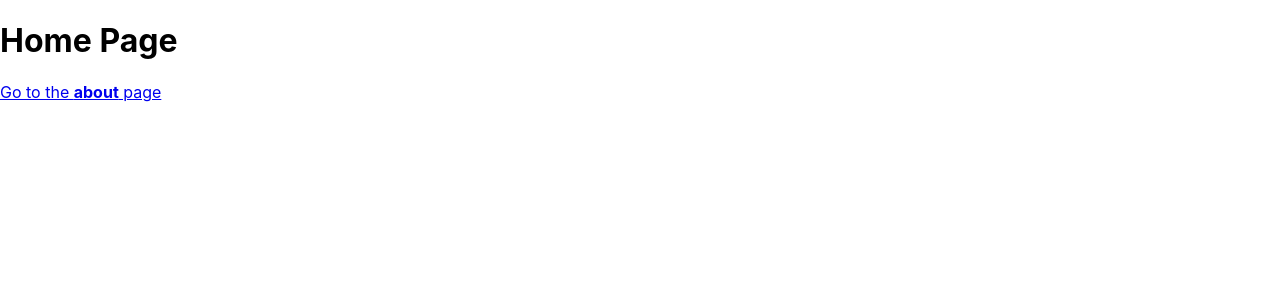
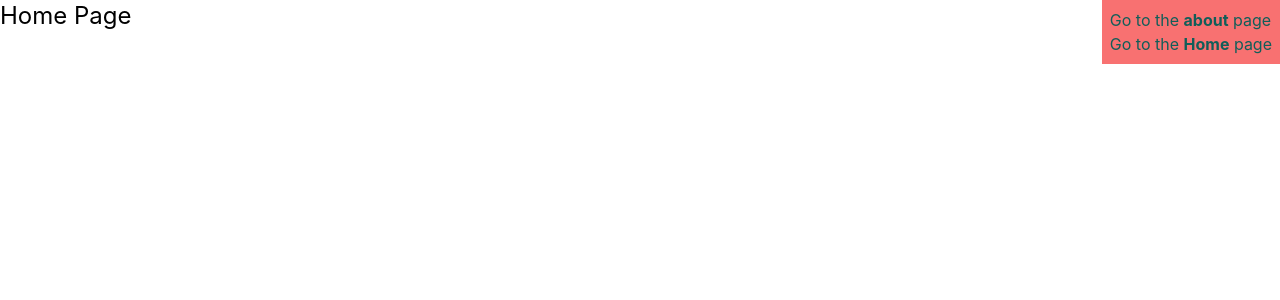
Before and after one commit to user1896/ExplorerSite-Router, a React (Create React App) app: page / in a window 1280 px wide. Shown: the top 300 px of the page. Built offline with nearby package versions, Linux system fonts and the light colour scheme.

Commit message:
since all components have a navbar, we make them nested inside the navbar's Route

```diff
--- a/package.json
+++ b/package.json
@@ -35,5 +35,8 @@
       "last 1 firefox version",
       "last 1 safari version"
     ]
+  },
+  "devDependencies": {
+    "tailwindcss": "^3.4.3"
   }
 }
--- a/src/App.js
+++ b/src/App.js
@@ -1,28 +1,15 @@
-import { Route, Routes, Link } from 'react-router-dom';
-
-function Home(){
-  return(
-    <>
-      <h1>Home Page</h1>
-      <Link to="/about" >Go to the <strong>about</strong> page</Link>
-    </>
-  )
-}
-
-function AboutUs(){
-  return(
-    <>
-      <h1>About Us Page</h1>
-      <Link to="/" >Go to the <strong>Home</strong> page</Link>
-    </>
-  )
-}
+import { Route, Routes } from 'react-router-dom';
+import Home from "./components/Home";
+import AboutUs from "./components/AboutUs";
+import Navbar from "./components/Navbar";
 
 function App() {
   return (
     <Routes>
-      <Route exact path='/' element={<Home />} />
-      <Route path='/about' element={<AboutUs />} />
+      <Route path='/' element={<Navbar />} >
+        <Route exact path='/' element={<Home />} />
+        <Route path='/about' element={<AboutUs />} />
+      </Route>
     </Routes>
   );
 }
--- /dev/null
+++ b/src/components/AboutUs.js
@@ -0,0 +1,7 @@
+export default function AboutUs(){
+  return(
+    <>
+      <h1 className="text-2xl pb-4" >About Us Page</h1>
+    </>
+  )
+}
--- /dev/null
+++ b/src/components/Home.js
@@ -0,0 +1,7 @@
+export default function Home(){
+  return(
+    <>
+      <h1 className="text-2xl pb-4" >Home Page</h1>
+    </>
+  )
+}
--- /dev/null
+++ b/src/components/Navbar.js
@@ -0,0 +1,20 @@
+import { Outlet, Link } from "react-router-dom"
+
+export default function Navbar(){
+	return (
+		<>
+			<nav className="fixed top-0 right-0 bg-red-400 p-2" >
+				<ul>
+					<li>
+						<Link to="/about" className="text-teal-800" >Go to the <strong>about</strong> page</Link>
+					</li>
+					<li>
+						<Link to="/" className="text-teal-800" >Go to the <strong>Home</strong> page</Link>
+					</li>
+				</ul>
+			</nav>
+
+			<Outlet />
+		</>
+	)
+}
--- a/src/index.css
+++ b/src/index.css
@@ -11,3 +11,7 @@ code {
   font-family: source-code-pro, Menlo, Monaco, Consolas, 'Courier New',
     monospace;
 }
+
+@tailwind base;
+@tailwind components;
+@tailwind utilities;
--- /dev/null
+++ b/tailwind.config.js
@@ -0,0 +1,10 @@
+/** @type {import('tailwindcss').Config} */
+module.exports = {
+  content: [
+    "./src/**/*.{js,jsx,ts,tsx}",
+  ],
+  theme: {
+    extend: {},
+  },
+  plugins: [],
+}
```
Also changed, not shown: 1 other file (tests, documents, lock files or other folders).
